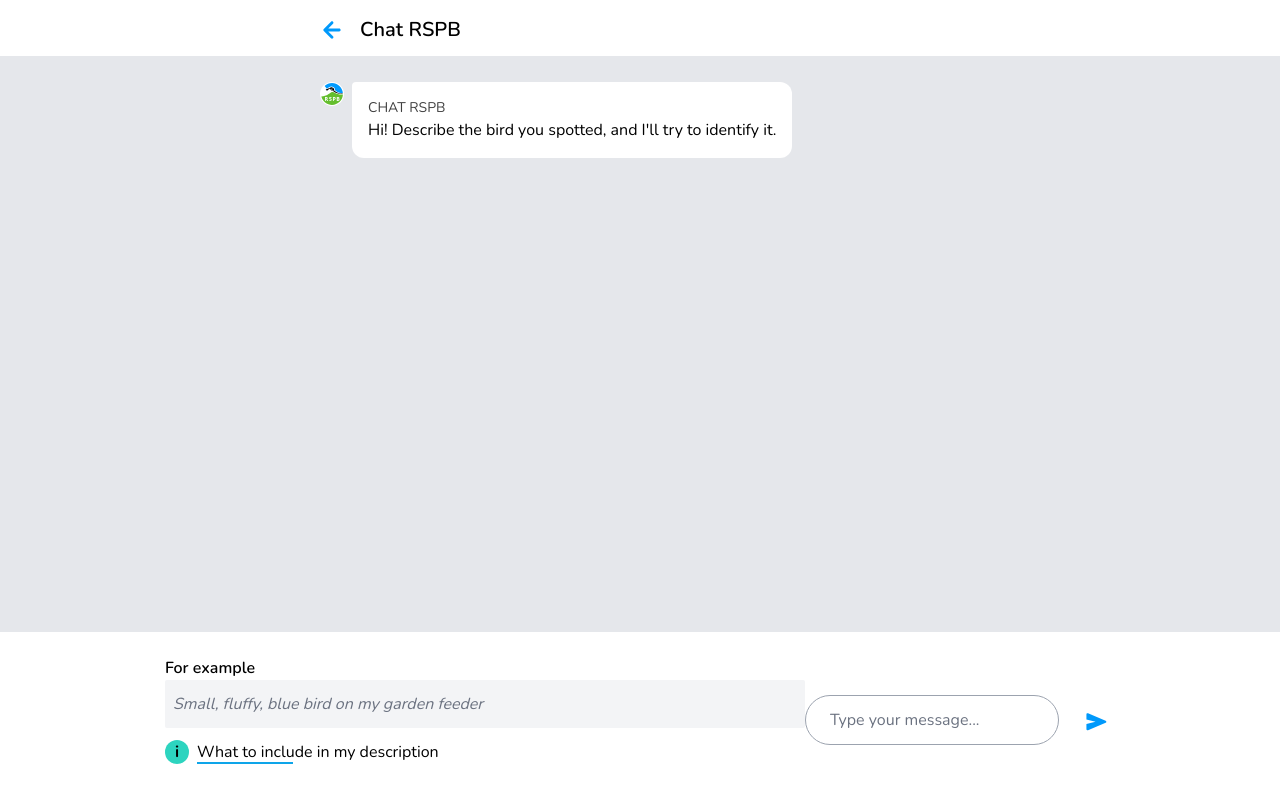
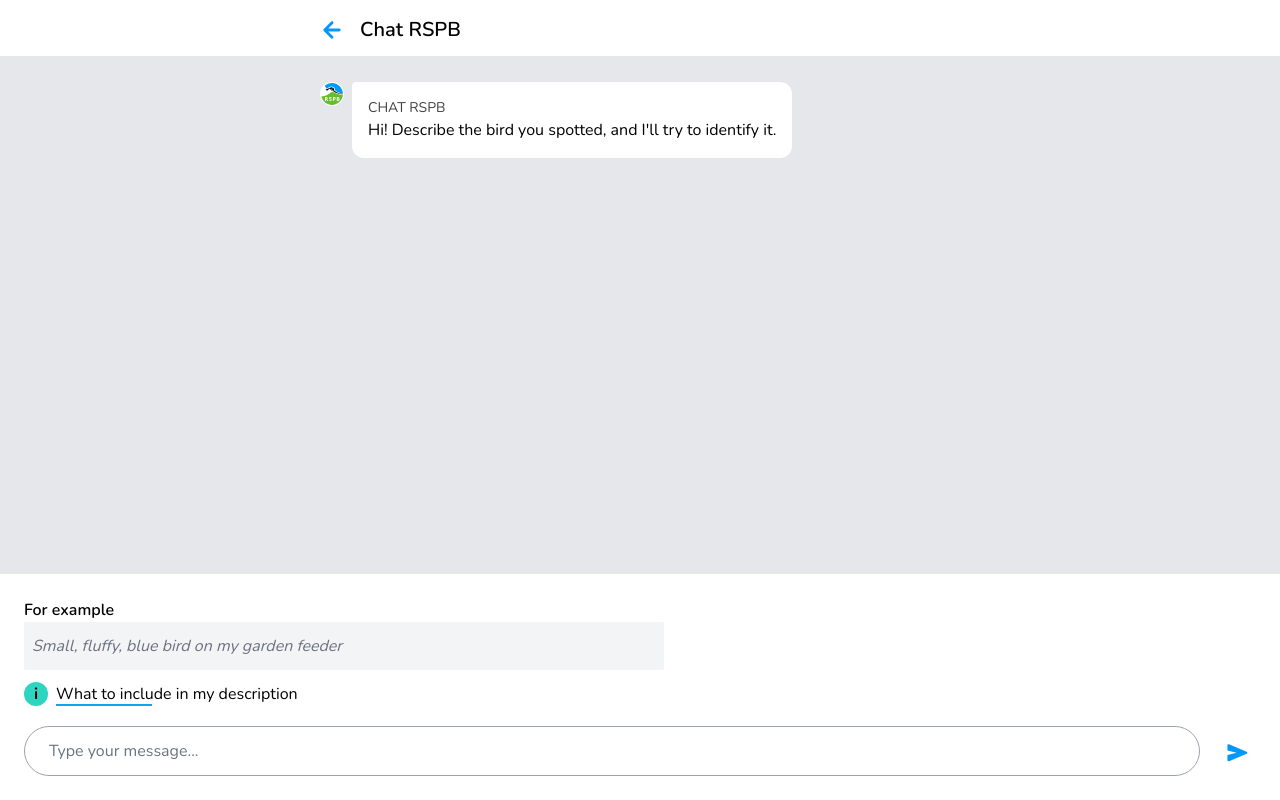
Before and after one commit to evmouka/RSPB_BirdID, a React (Vite) app: page / in a window 1280 px wide. Built offline with nearby package versions, Linux system fonts and the light colour scheme.

Commit message:
frontend upd, 23Nov 14:20

```diff
--- a/src/sections/ChatLogic.tsx
+++ b/src/sections/ChatLogic.tsx
@@ -163,7 +163,7 @@ const Chat: React.FC = () => {
         </div>
       </main>
 
-      <footer className="flex justify-center p-6 border-t-2 shadow-sm sticky bottom-0 bg-white">
+      <footer className="flex flex-col justify-center p-6 border-t-2 shadow-sm sticky bottom-0 bg-white">
         <div className="w-full max-w-screen-sm">
           {!hasSentFirstMessage && (
             <>
```
